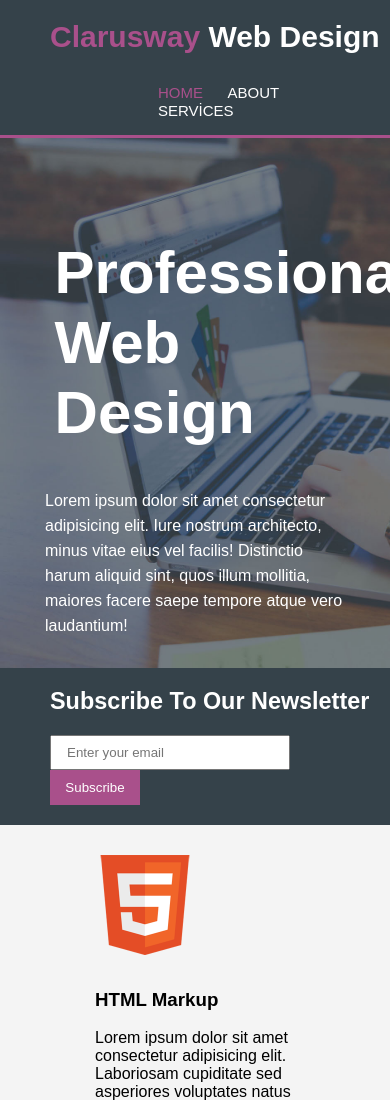
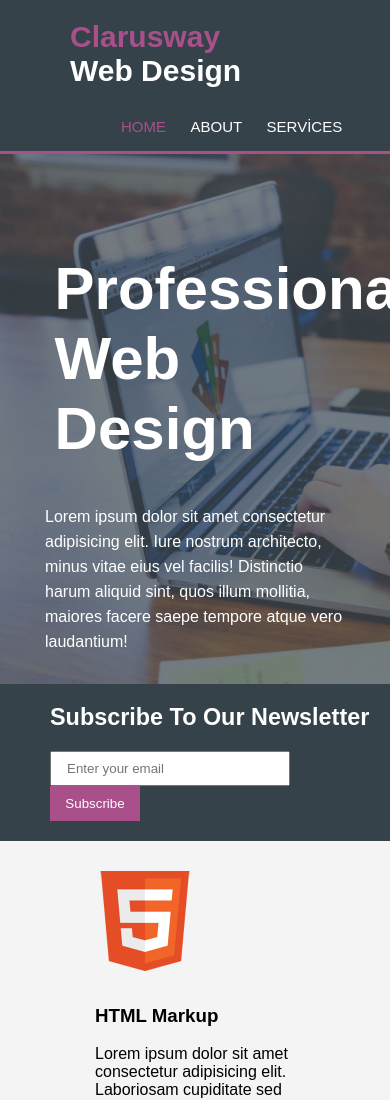
Before and after one commit to ergunsahe/website-page-design, a plain HTML site: page index.html in a window 390 px wide. Shown: the top 1100 px of the page. Drawn offline with Linux system fonts and the light colour scheme.

Commit message:
fix: change some margin values header

```diff
--- a/about/about.css
+++ b/about/about.css
@@ -182,7 +182,7 @@ footer {
         font-size: 30px;
         color: white;
         font-weight: bold;
-        margin: 10px 0px 20px 40px;
+        margin: 10px 90px 20px 60px;
     }
 
     .header-left > span {
@@ -192,7 +192,7 @@ footer {
 
     .header-right {
 
-        margin: 10px 10px 5px 40%;
+        margin: 10px 10px 5px 30%;
         padding-top: 0px;
     }
     .header-right > a {
--- a/services/services.css
+++ b/services/services.css
@@ -213,7 +213,7 @@ footer {
         font-size: 30px;
         color: white;
         font-weight: bold;
-        margin: 10px 0px 20px 40px;
+        margin: 10px 90px 20px 60px;
     }
 
     .header-left > span {
@@ -223,7 +223,7 @@ footer {
 
     .header-right {
 
-        margin: 10px 10px 5px 40%;
+        margin: 10px 10px 5px 30%;
         padding-top: 0px;
     }
     .header-right > a {
--- a/style.css
+++ b/style.css
@@ -23,9 +23,7 @@ header {
     font-size: 30px;
     color: white;
     font-weight: bold;
-    margin: 20px 0px 20px 150px;
-
-
+    margin: 20px 50px 20px 100px;
 
 }
 
@@ -35,7 +33,7 @@ header {
 }
 
 .header-right {
-    margin: 0px 100px 5px 20px;
+    margin: 0px 100px 5px 2px;
     padding-top: 20px;
 }
 .header-right > a {
@@ -174,7 +172,7 @@ footer {
         font-size: 30px;
         color: white;
         font-weight: bold;
-        margin: 10px 0px 20px 40px;
+        margin: 10px 90px 20px 60px;
     }
 
     .header-left > span {
@@ -184,7 +182,7 @@ footer {
 
     .header-right {
 
-        margin: 10px 10px 5px 40%;
+        margin: 10px 10px 5px 30%;
         padding-top: 0px;
     }
     .header-right > a {
```
